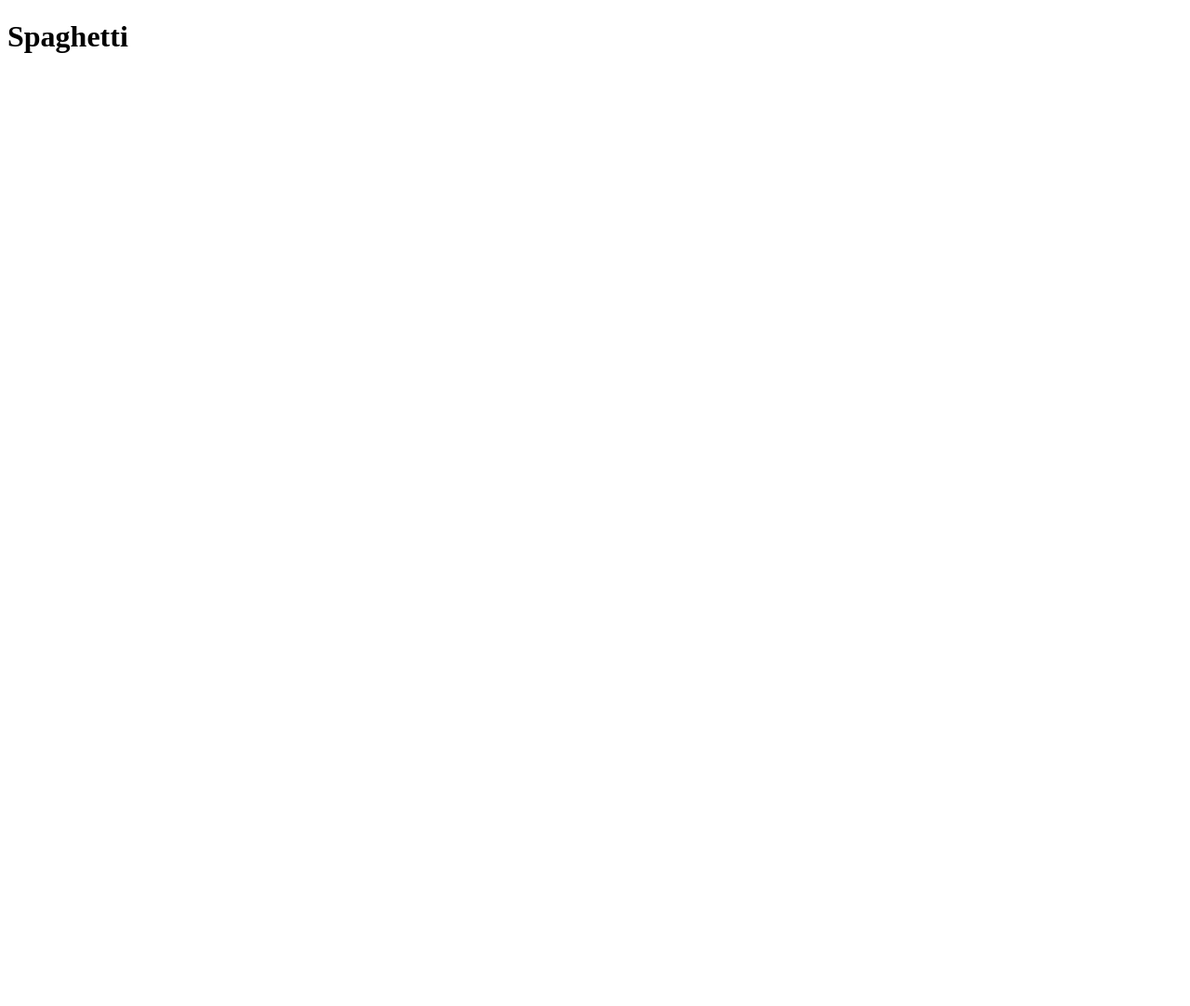
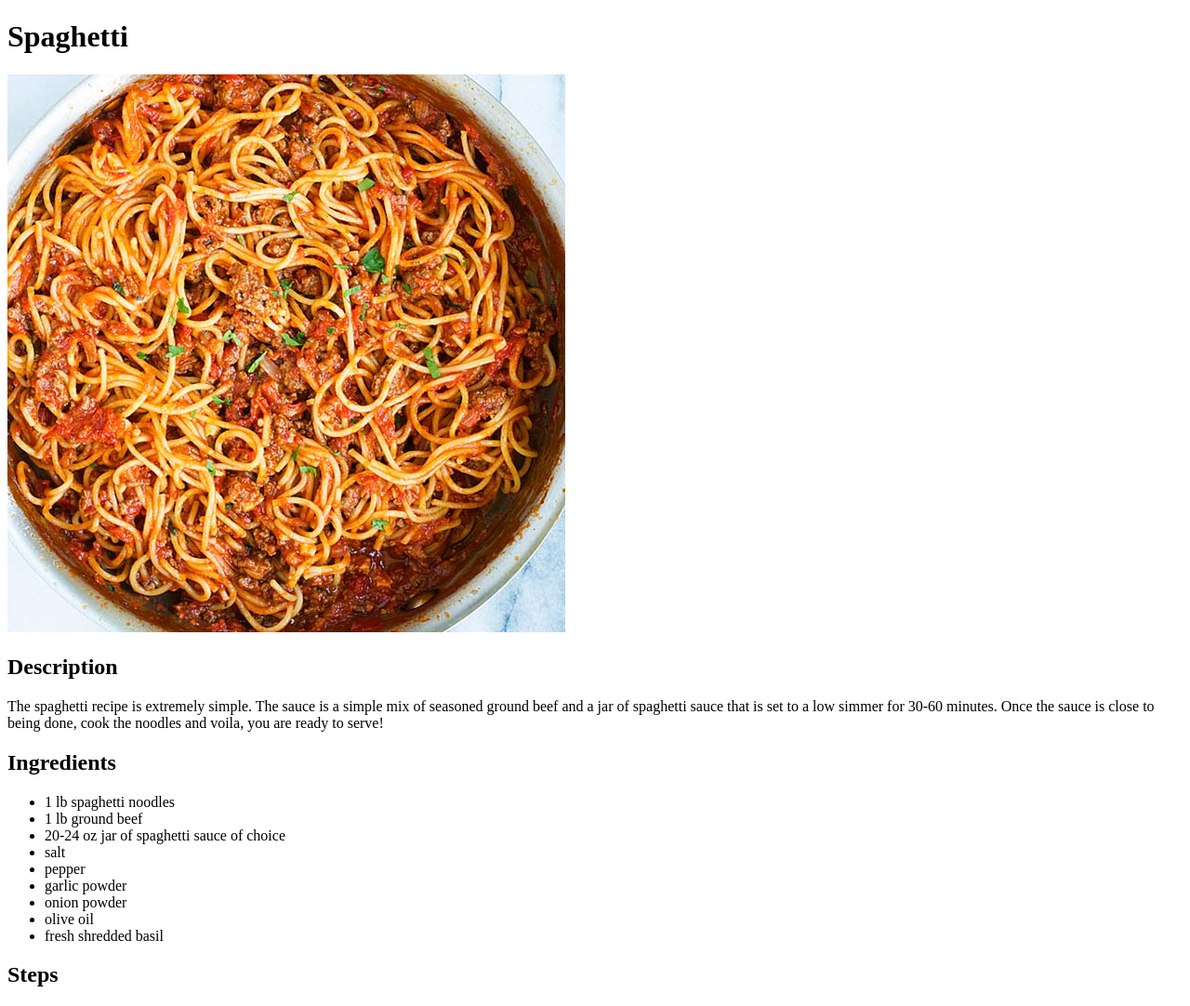
Before and after one commit to darmijo15/odin-recipes, a plain HTML site: page recipes/spaghetti.html in a window 1280 px wide. Shown: the whole page at 93% size. Before the commit the page ends 800 px from the top, so only its background shows below. Drawn offline with Linux system fonts and the light colour scheme.

Commit message:
Added an images folder for all images to be used in the project. Added a description of the recipe and ingredients list to the spaghetti.html page.

```diff
--- a/recipes/spaghetti.html
+++ b/recipes/spaghetti.html
@@ -7,5 +7,24 @@
 
     <body>
         <h1>Spaghetti</h1>
+        <img src="../images/spaghetti.jpg" alt="a pot of spaghetti with a red meat-sauce and topped with shredded basil">
+        <h2>Description</h2>
+        <p>The spaghetti recipe is extremely simple. The sauce is a simple mix of seasoned ground beef and a jar of spaghetti sauce that is set to a low simmer for 30-60 minutes. Once the sauce is close to being done, cook the noodles and voila, you are ready to serve!</p>
+        <h2>Ingredients</h2>
+        <ul>
+            <li>1 lb spaghetti noodles</li>
+            <li>1 lb ground beef</li>
+            <li>20-24 oz jar of spaghetti sauce of choice</li>
+            <li>salt</li>
+            <li>pepper</li>
+            <li>garlic powder</li>
+            <li>onion powder</li>
+            <li>olive oil</li>
+            <li>fresh shredded basil</li>
+        </ul>
+        <h2>Steps</h2>
+        <ol>
+
+        </ol>
     </body>
 </html>
```
Also changed, not shown: images/spaghetti.jpg (added).
